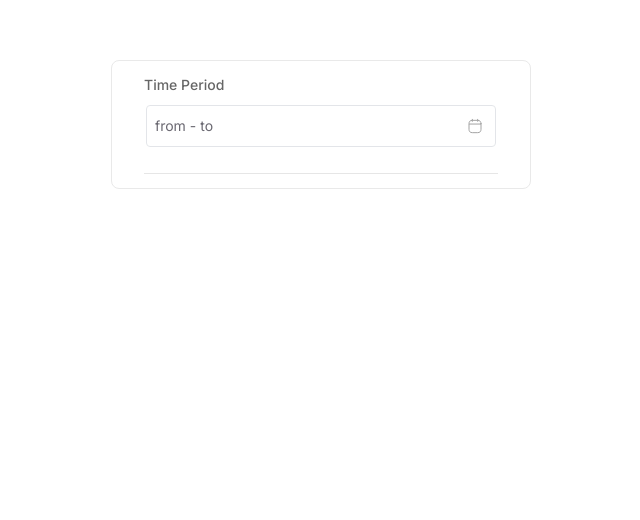
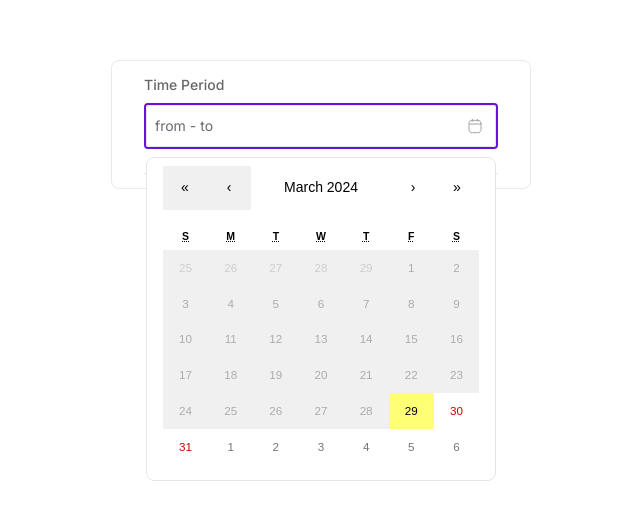
Before and after one commit to AdamDemirel/arcx-challenge, a Next.js app: page /home in a window 1280 px wide. Shown: the part 276-796 px from the top of the page, without its empty margins (319-959 px from the left). Built offline with nearby package versions, Linux system fonts and the light colour scheme.

Commit message:
feat: add formatters for calendar

```diff
--- a/app/globals.css
+++ b/app/globals.css
@@ -7,3 +7,14 @@ body {
   background: white;
   user-select: none !important;
 }
+
+/*
+  Custom styling overrides for react-calendar popup
+  utilising the tailwind tokens. see
+  https://tailwindcss.com/docs/adding-custom-styles#adding-component-classes
+*/
+@layer components {
+  .react-calendar.react-calendar--selectRange {
+    @apply pt-2 pb-4 px-4 border border-arcx-gray-300 rounded-lg;
+  }
+}
--- a/app/home/page.tsx
+++ b/app/home/page.tsx
@@ -16,9 +16,9 @@ const Home = () => {
     toggleCalendar,
     handleDateChange,
     calendarRef,
+    shortWeekydayFormatter,
+    monthFormatter,
   } = useCalendar()
-
-  console.log('showCalendar', showCalendar)
 
   return (
     <main className={styles.container}>
@@ -41,7 +41,6 @@ const Home = () => {
           {showCalendar && (
             <div className={styles.calendarWrapper}>
               <Calendar
-                // onClick={(value: any) => alert('new value' + value)}
                 defaultView='month'
                 minDetail='decade' // dont show centuries
                 selectRange // allows range selection
@@ -49,6 +48,9 @@ const Home = () => {
                 minDate={new Date()} // disables dates before today
                 onChange={handleDateChange}
                 inputRef={calendarRef}
+                formatMonth={monthFormatter}
+                formatShortWeekday={shortWeekydayFormatter}
+                calendarType='gregory' // starts cal at sun > mon
               />
             </div>
           )}
--- a/app/hooks/useCalendar.ts
+++ b/app/hooks/useCalendar.ts
@@ -19,7 +19,7 @@ const PARAMS = {
 type DateValue = Array<null | Date>
 
 const useCalendar = () => {
-  const [showCalendar, setShowCalendar] = useState<boolean>(false)
+  const [showCalendar, setShowCalendar] = useState<boolean>(true)
   const [selectedDates, setSelectedDates] = useState<DateValue>([null, null])
 
   const calendarRef = useRef(null)
@@ -68,6 +68,10 @@ const useCalendar = () => {
       return `${btnFormattedStartDate} - ${btnFormattedEndDate}`
     }
   }, [btnFormattedStartDate, btnFormattedEndDate])
+
+  const shortWeekydayFormatter = useCallback((locale: any, date: any) => format(date, 'ccccc'), [])
+
+  const monthFormatter = useCallback((locale: any, date: any) => format(date, 'LLL'), [])
 
   // Reads the values from searchParams and syncs to btn on first load
   useEffect(() => {
@@ -118,6 +122,8 @@ const useCalendar = () => {
     toggleCalendar,
     handleDateChange,
     calendarRef,
+    shortWeekydayFormatter,
+    monthFormatter,
   }
 }
 
```
Also changed, not shown: 1 other file (tests, documents, lock files or other folders).
